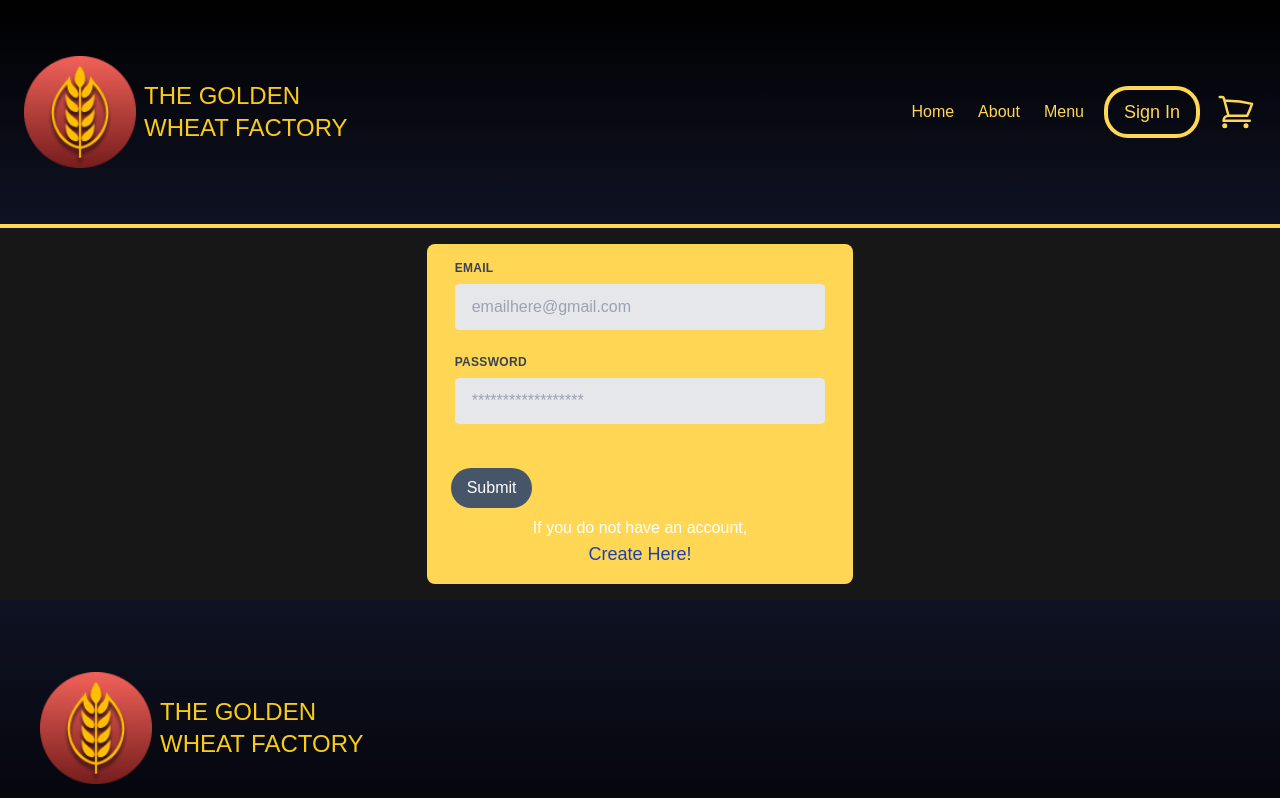
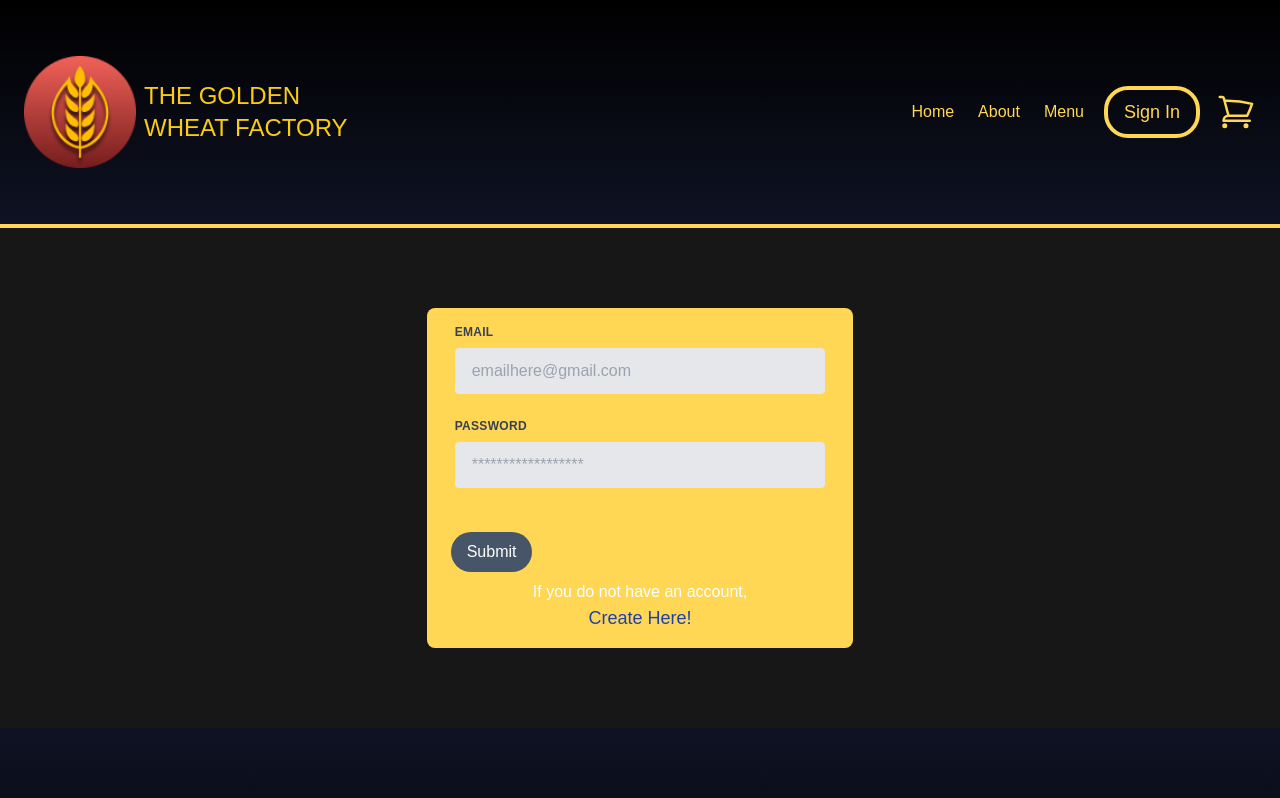
Before and after one commit to rufustech/goldenWheat, a Next.js app in the folder cpnt262-the-golden-wheat-frontend/: page /sign-in in a window 1280 px wide. Shown: the top 798 px of the page. Built offline with nearby package versions, Linux system fonts and the light colour scheme; a web font is replaced by a local one.

Commit message:
FINAL DEPLOYMENT

```diff
--- a/cpnt262-the-golden-wheat-frontend/app/components/LogIn.js
+++ b/cpnt262-the-golden-wheat-frontend/app/components/LogIn.js
@@ -193,7 +193,8 @@ export default function LogIn() {
   }
 
   return (
-    <form className={` w-full p-4`}>
+    <div className="">
+      <form className={` w-full  p-4`}>
         <div className="flex flex-wrap mb-6">
           {isCreateAcc && (
             <div className="w-full px-3">
@@ -322,7 +323,8 @@ export default function LogIn() {
 
             {formDataToShow && (
               <p>
-              username or password does not match our records, please try again.
+                username or password does not match our records, please try
+                again.
               </p>
             )}
           </>
@@ -340,5 +342,6 @@ export default function LogIn() {
           </p>
         )}
       </form>
+    </div>
   );
 }
--- a/cpnt262-the-golden-wheat-frontend/app/sign-in/page.js
+++ b/cpnt262-the-golden-wheat-frontend/app/sign-in/page.js
@@ -5,7 +5,7 @@ import LogIn from "../components/LogIn";
 export default function SignIn() {
   return (
     <>
-      <div className="flex justify-center">
+      <div className="flex justify-center my-16">
         <div
           className={` bg-yellowBright bg-no-repeat bg-contain bg-center rounded-lg flex-col m-4 w-10/12 md:w-1/2 lg:w-1/3`}
         >
```
Lines whose indentation alone changed are shown as unchanged.
